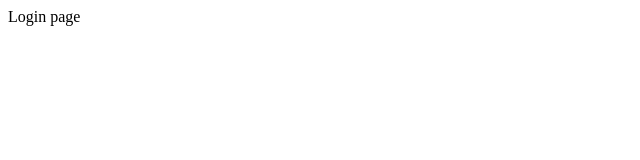
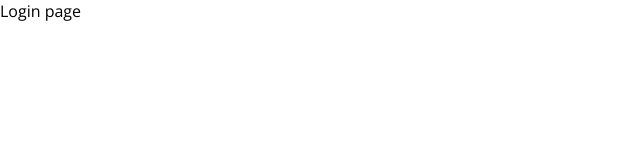
Before and after one commit to yuniyakim/React_contact-list-app, a React (Create React App) app: page / in a window 1280 px wide. Shown: the top 160 px of the page, without its empty margins (0-640 px from the left). Built offline with nearby package versions, Linux system fonts and the light colour scheme.

Commit message:
Add index.css

```diff
--- /dev/null
+++ b/src/index.css
@@ -0,0 +1,6 @@
+@import url('https://fonts.googleapis.com/css2?family=Open+Sans&display=swap');
+
+body {
+  margin: 0;
+  font-family: 'Open Sans', sans-serif;
+}
--- a/src/index.tsx
+++ b/src/index.tsx
@@ -2,6 +2,7 @@
 import ReactDOM from 'react-dom/client';
 import { BrowserRouter as Router } from "react-router-dom";
 import App from './App';
+import './index.css';
 
 const root = ReactDOM.createRoot(
   document.getElementById('root') as HTMLElement
```
